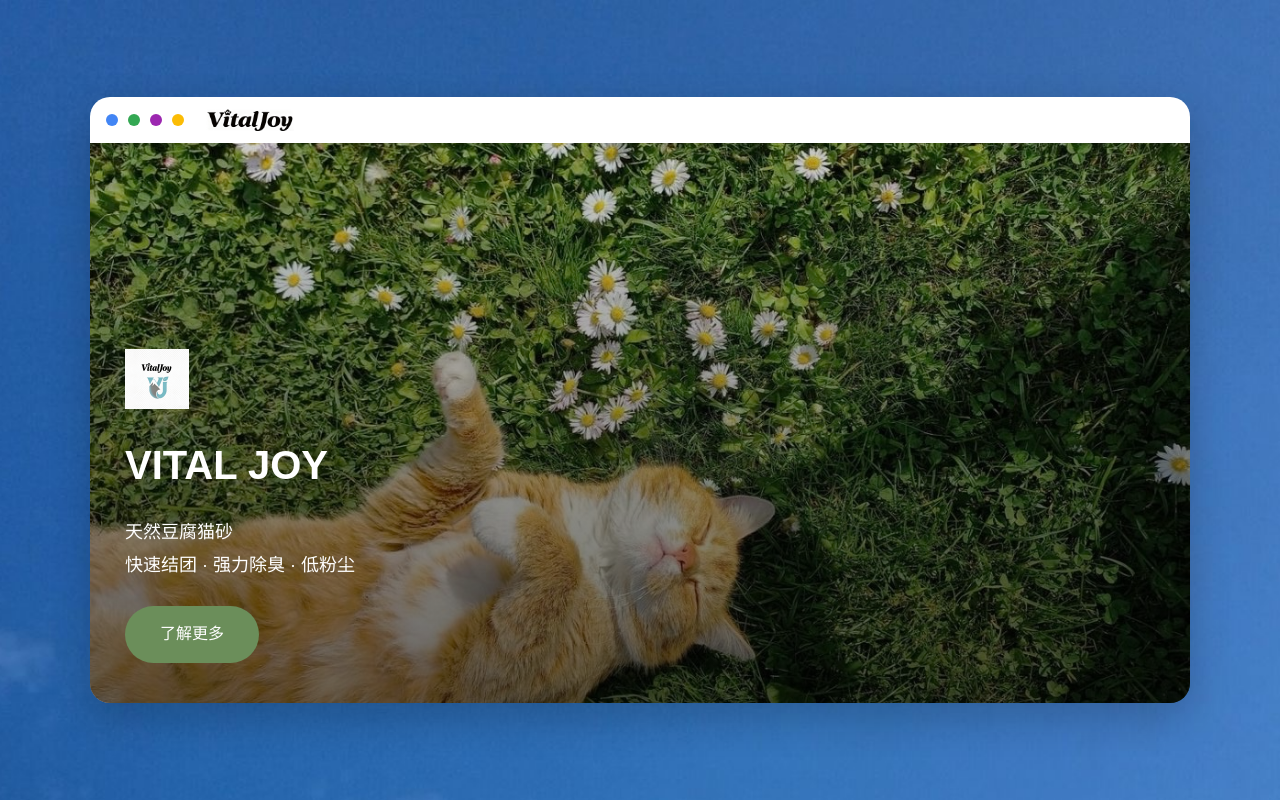
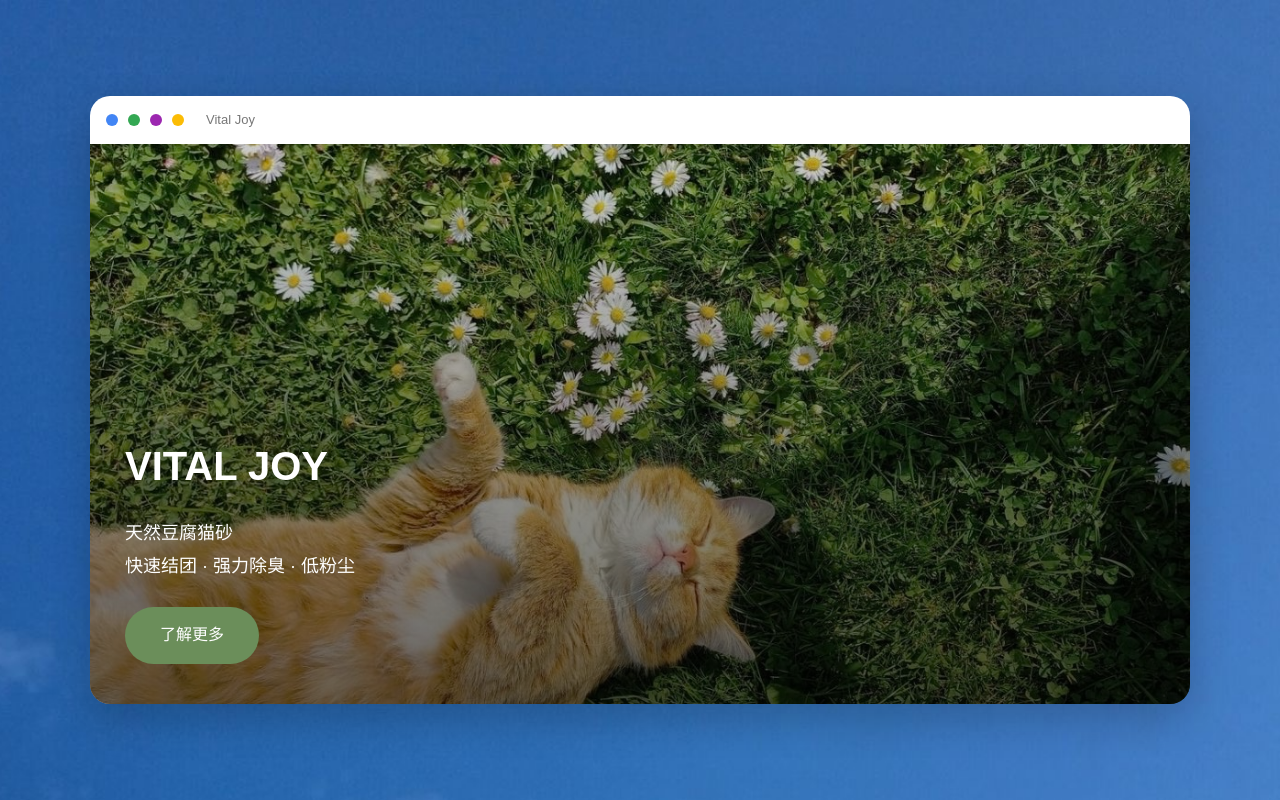
Before and after one commit to laowoo016018/Vital-Joy, a plain HTML site: page index.html in a window 1280 px wide. Shown: the top 800 px of the page. Drawn offline with Linux system fonts and the light colour scheme.

Commit message:
Update index.html

```diff
--- a/index.html
+++ b/index.html
@@ -80,17 +80,10 @@ border-radius:50%;
 .dot3{background:#9C27B0;}
 .dot4{background:#FBBC05;}
 
-/* ========== 修正：锁定图片尺寸，禁止横向拉伸溢出 ========== */
-.browser-header-logo{
-height:22px;
-max-width:200px;  /* 限制最大宽度，不会横向撑爆 */
-width:auto;
+.browser-header-text{
 margin-left:12px;
-object-fit:contain;
-background:transparent !important;
-border:none !important;
-outline:none !important;
-display:block;
+font-size:13px;
+color:#777;
 }
 
 .top-banner{
@@ -118,19 +111,6 @@ position:absolute;
 bottom:40px;
 left:35px;
 z-index:2;
-}
-
-/* ========== 修正：限制Banner Logo最大宽度 ========== */
-.banner-top-logo{
-height:60px;
-max-width:320px;  /* 限制最大宽度，原图再大也不会溢出 */
-width:auto;
-margin-bottom:20px;
-object-fit:contain;
-background:transparent !important;
-border:none !important;
-outline:none !important;
-display:block;
 }
 
 .top-banner h1{
@@ -207,7 +187,7 @@ gap:30px;
 align-items:center;
 flex-wrap:wrap;
 justify-content:flex-start;
-background:rgba(255,255,0.85);
+background:rgba(255,255,255,0.85);
 padding:30px;
 border-radius:20px;
 box-shadow:0 2px 12px rgba(0,0,0,0.08);
@@ -304,15 +284,12 @@ padding:20px;
                 <span class="dot dot2"></span>
                 <span class="dot dot3"></span>
                 <span class="dot dot4"></span>
-                <!-- 顶部文字Logo -->
-                <img class="browser-header-logo" src="images/brand-text.png" alt="Vital Joy">
+                <div class="browser-header-text">Vital Joy</div>
             </div>
 
             <div class="top-banner">
                 <div class="banner-overlay"></div>
                 <div class="banner-content">
-                    <!-- Banner主Logo -->
-                    <img class="banner-top-logo" src="images/brand-logo.png" alt="Vital Joy Logo">
                     <h1>VITAL JOY</h1>
                     <p>天然豆腐猫砂<br>快速结团 · 强力除臭 · 低粉尘</p>
                     <a class="button" href="#">了解更多</a>
@@ -409,6 +386,8 @@ browserBox.style.transform = 'scale(0.9)';
 });
 
 const scrollItems = document.querySelectorAll('.scroll-item');
+// 倒序排列，实现：往上滚动时，下面的区块先消失，上面的后消失
+const itemsReverse = Array.from(scrollItems).reverse();
 
 function animateScroll(){
     scrollItems.forEach(item=>{
```
